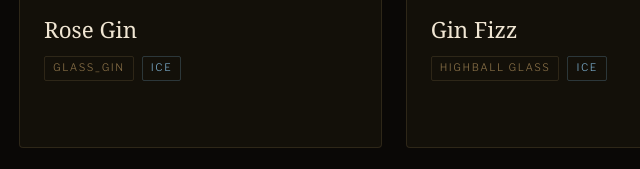
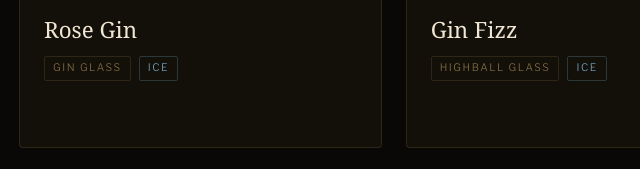
Before and after one commit to joaodperes/cocktail-bar, a website: page index.html in a window 1280 px wide. Shown: the part 1526-1695 px from the top of the page, 53-693 px from the left. Drawn offline with nearby package versions, Linux system fonts and the light colour scheme; no server answers; a web font is replaced by a local one.

Commit message:
Minor bugfixes

```diff
--- a/index.html
+++ b/index.html
@@ -40,7 +40,7 @@
       const GLASS_ICONS = {
         rocks: "🥃", martini: "🍸", flute: "🥂",
         highball: "🥤", coupe: "🍷", wine: "🍷",
-        hurricane: "🍹", collins: "🧉"
+        hurricane: "🍹", collins: "🧉", gin:"🍷", mug:"🍺"
       };
 
       async function render() {
--- a/js/i18n.js
+++ b/js/i18n.js
@@ -18,7 +18,7 @@ const TRANSLATIONS = {
     detail_ice_yes: "Served with ice",
     detail_ice_no: "Served straight up",
     detail_your_name: "Your name",
-    detail_name_placeholder: "What shall I call you?",
+    detail_name_placeholder: "Who's the drink for?",
     detail_submit: "Send Request",
     detail_back: "← Back to menu",
     detail_success_title: "Request sent!",
@@ -34,6 +34,8 @@ const TRANSLATIONS = {
     glass_wine: "Wine Glass",
     glass_hurricane: "Hurricane Glass",
     glass_collins: "Collins Glass",
+    glass_gin: "Gin Glass",
+    glass_mug: "Mug",
 
     // Backoffice
     bo_title: "Backoffice",
@@ -79,7 +81,7 @@ const TRANSLATIONS = {
     detail_ice_yes: "Servido com gelo",
     detail_ice_no: "Servido sem gelo",
     detail_your_name: "O seu nome",
-    detail_name_placeholder: "Como devo chamar-lhe?",
+    detail_name_placeholder: "A bebida é para?",
     detail_submit: "Enviar Pedido",
     detail_back: "← Voltar ao menu",
     detail_success_title: "Pedido enviado!",
@@ -95,6 +97,8 @@ const TRANSLATIONS = {
     glass_wine: "Copo de Vinho",
     glass_hurricane: "Copo Hurricane",
     glass_collins: "Copo Collins",
+    glass_gin: "Copo de Gin",
+    glass_mug: "Caneca",
 
     // Backoffice
     bo_title: "Backoffice",
```
Also changed, not shown: images/juniper-gin.jpg.
